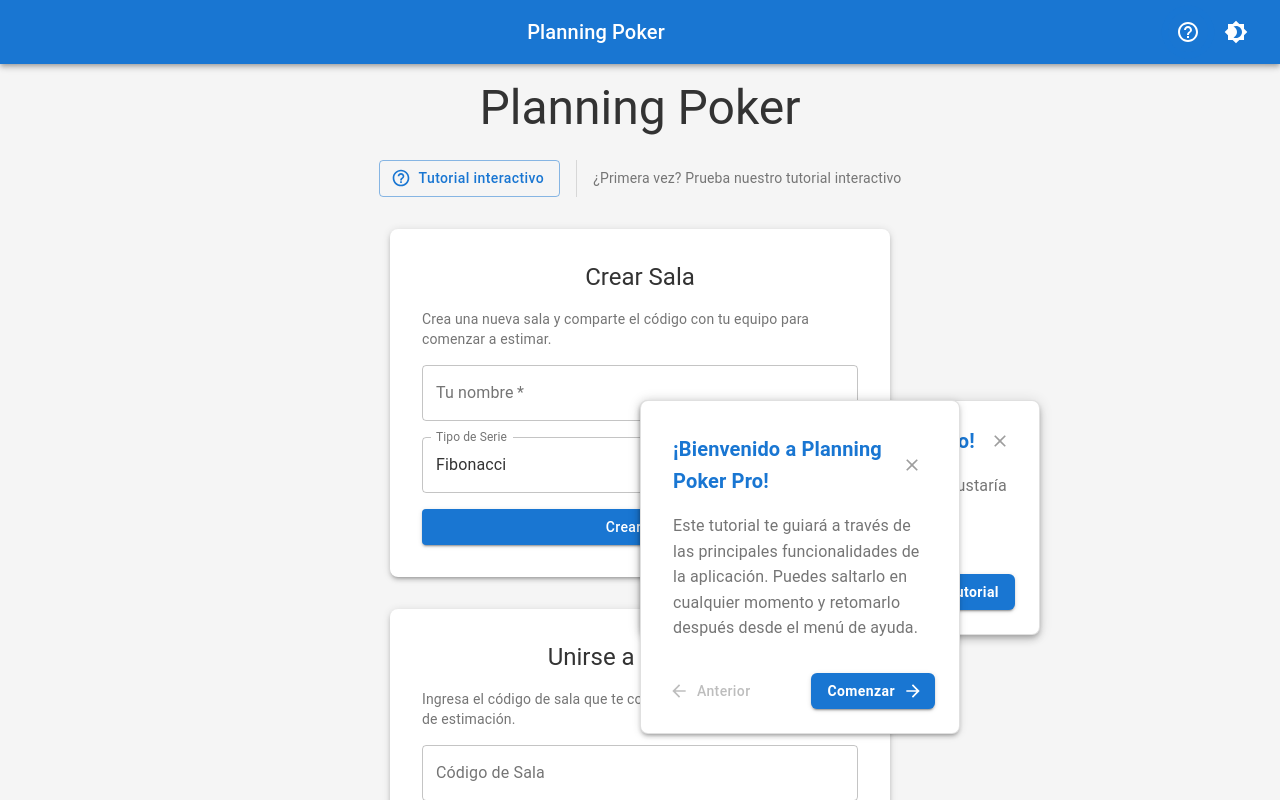
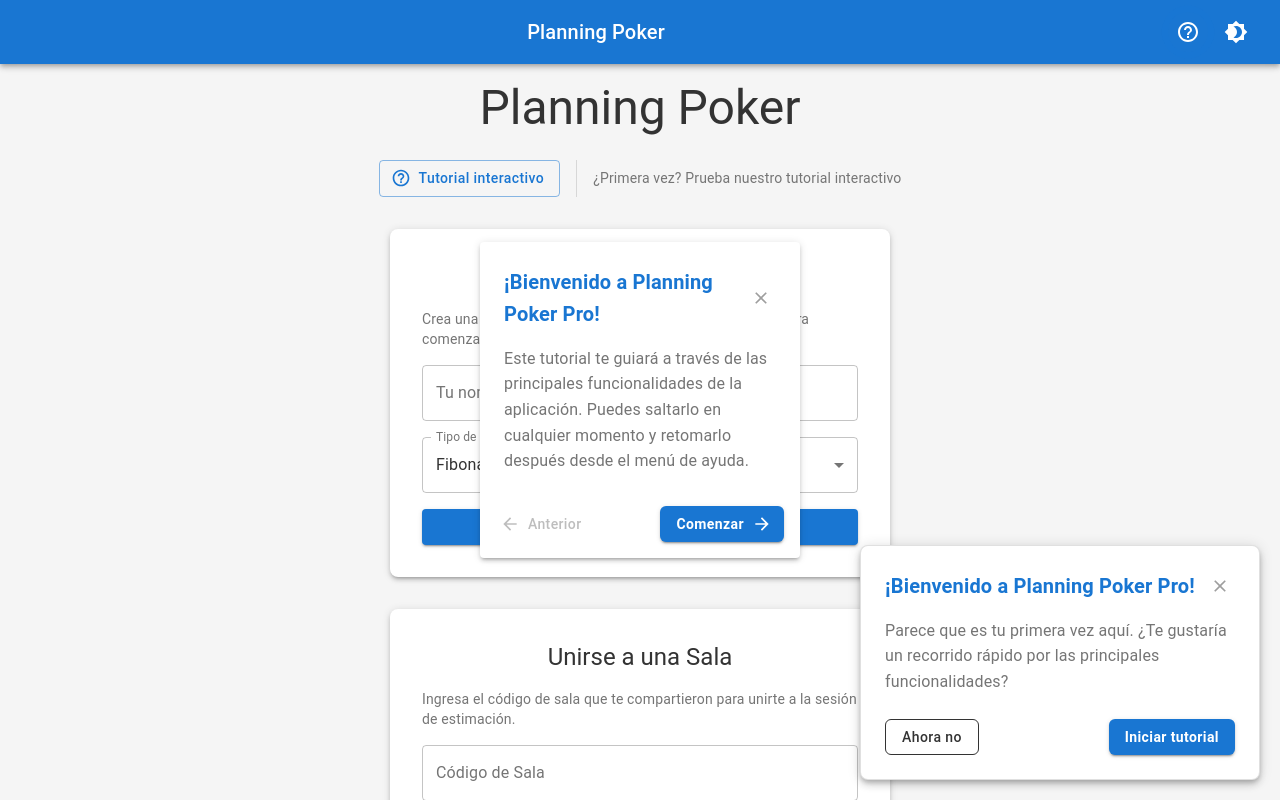
Before and after one commit to ProDrifterDK/poker-planning, a Next.js app: page / in a window 1280 px wide. Both pictures are taken after a click on the button 1188 px from the left and 32 px from the top of the page. Shown: the top 800 px of the page. Built offline with nearby package versions, Linux system fonts and the light colour scheme; no server answers.

Commit message:
Revert OnboardingTooltip styles + adjustment for WelcomeMessage styles

```diff
--- a/src/components/Onboarding/OnboardingTooltip.tsx
+++ b/src/components/Onboarding/OnboardingTooltip.tsx
@@ -92,14 +92,12 @@ const BasicOnboardingTooltip: React.FC = () => {
                         width: 320,
                         maxWidth: '90vw',
                         boxShadow: 3,
-                        top: '50%',
-                        left: '50%',
-                        transform: 'translate(-50%, -50%)',
-                        p: 1,
-                        borderRadius: 2,
-                        backgroundColor: 'background.paper',
-                        border: '1px solid',
-                        borderColor: 'divider',
+                        top: 0,
+                        right: 0,
+                        bottom: 0,
+                        left: 0,
+                        margin: 'auto',
+                        height: 'fit-content'
                     }}
                 >
                 <CardContent sx={{ p: 3 }}>
--- a/src/components/Onboarding/WelcomeMessage.tsx
+++ b/src/components/Onboarding/WelcomeMessage.tsx
@@ -87,9 +87,8 @@ const WelcomeMessage: React.FC<WelcomeMessageProps> = ({
           elevation={3}
           sx={{
             position: 'fixed',
-            top: '50%',
-            left: '50%',
-            transform: 'translate(-50%, -50%)',
+            bottom: 20,
+            right: 20,
             width: { xs: '90%', sm: 400 },
             p: 3,
             borderRadius: 2,
```
